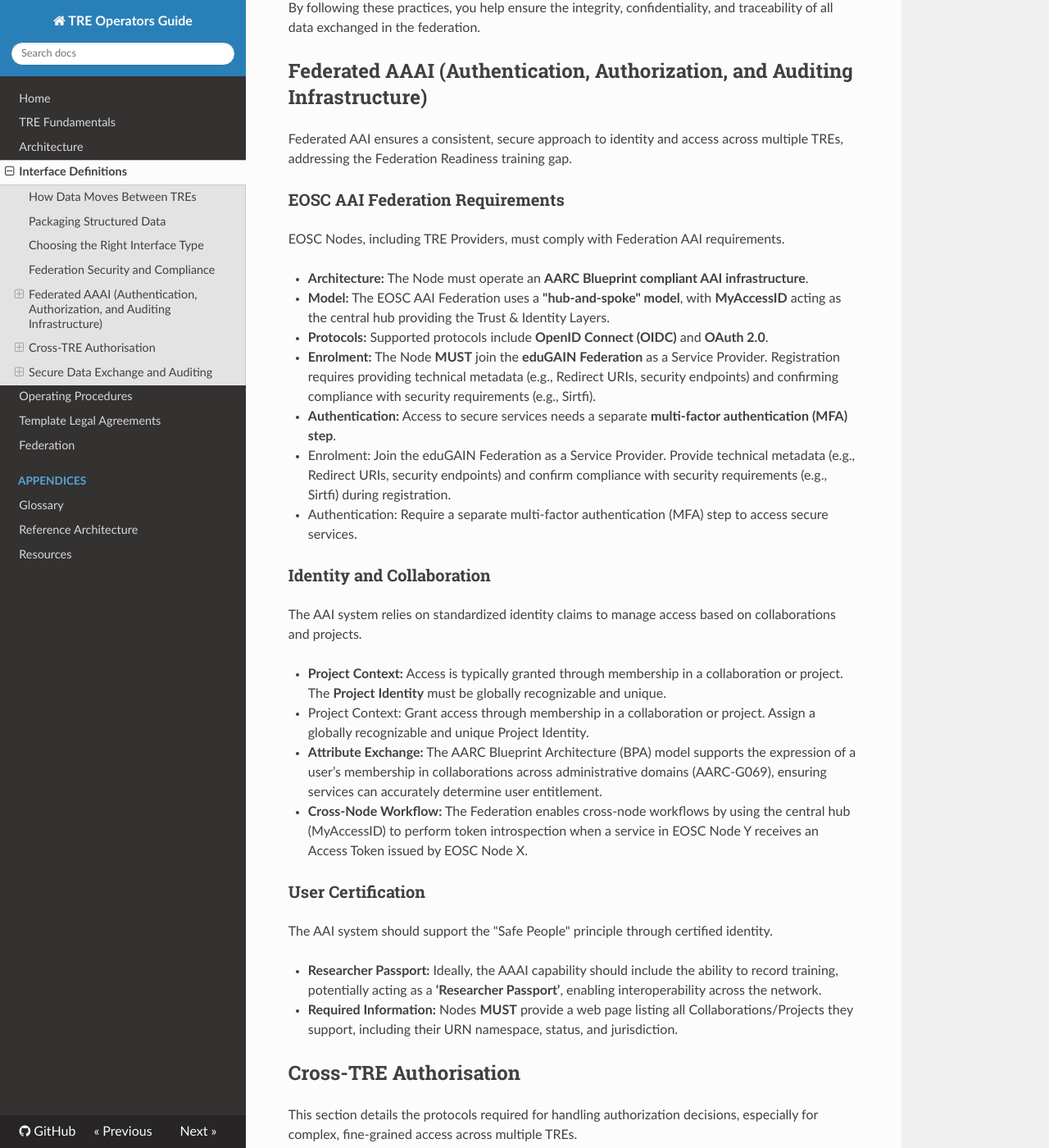
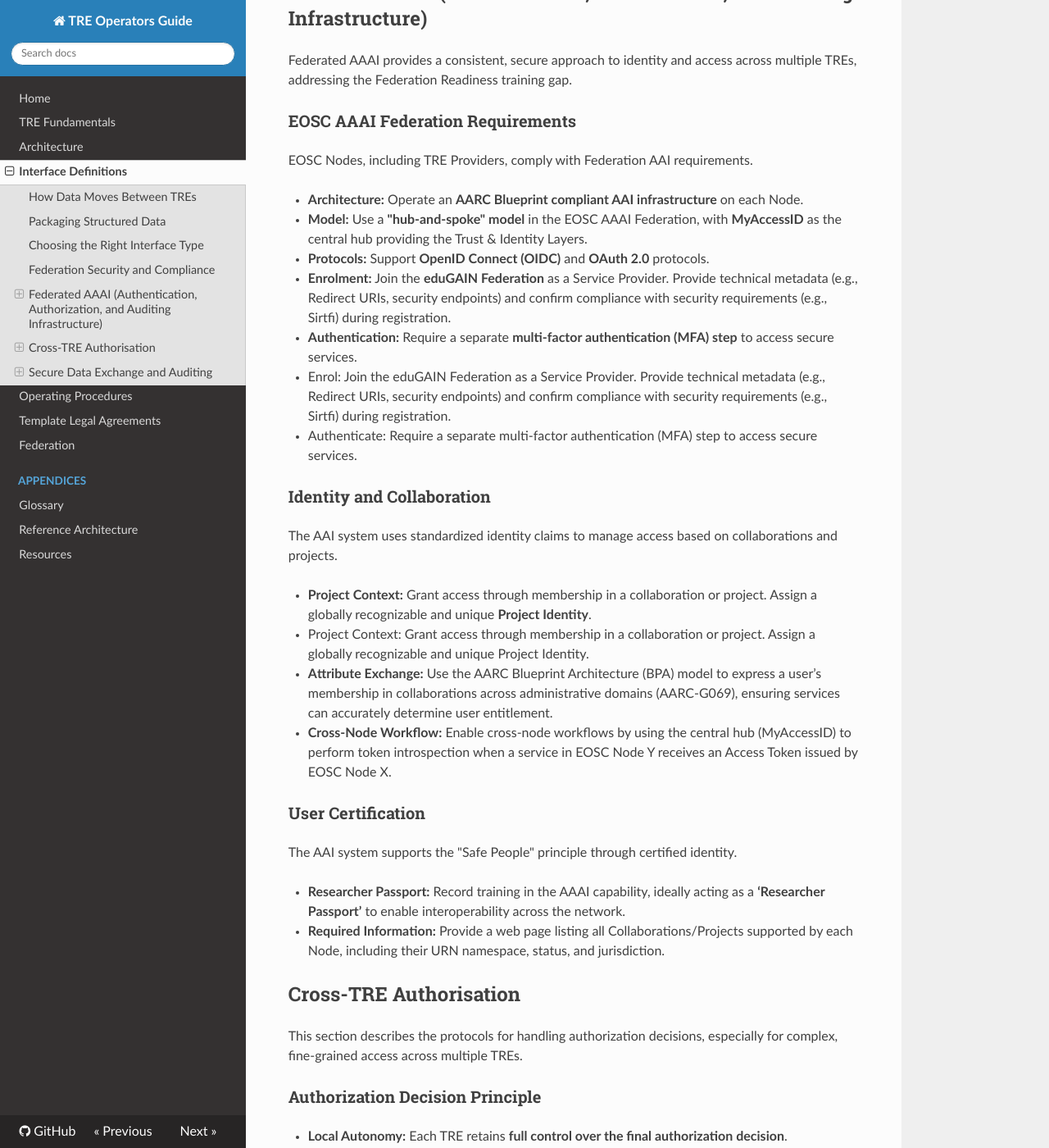
Before and after one commit to unioslo/tre-operators-docs, an MkDocs documentation site: the page built from docs/modules/interfaces/index.md, in a window 1280 px wide and 1400 px high, scrolled down 1742 px. Shown: the whole window at 82% size. Built offline with MkDocs 1.6.1, drawn with Linux system fonts in a browser that asks for light colours; nearby versions of some CDN libraries; some of the changed text lies outside the part shown.

Commit message:
Add disclaimer about GitHub Copilot contributions and improve clarity in interface documentation

```diff
--- a/docs/modules/interfaces/index.md
+++ b/docs/modules/interfaces/index.md
@@ -4,8 +4,6 @@
 This guide explains how TREs in the federation exchange data securely and efficiently. You will learn how to package data, use the right interface type, and ensure compliance with federation requirements.
 
 ## How Data Moves Between TREs
-
-TREs exchange **Structured Data Objects** using a set of well-defined interface types. All traffic to and from interface services must route through the Security Servers of the host Participant, ensuring security and traceability.
 
 TREs exchange Structured Data Objects using well-defined interface types. Route all traffic to and from interface services through the Security Servers of the host Participant to ensure security and traceability.
 
@@ -62,81 +60,81 @@
 
 ## Federated AAAI (Authentication, Authorization, and Auditing Infrastructure)
 
-Federated AAI ensures a consistent, secure approach to identity and access across multiple TREs, addressing the Federation Readiness training gap.
+Federated AAAI provides a consistent, secure approach to identity and access across multiple TREs, addressing the Federation Readiness training gap.
 
-### EOSC AAI Federation Requirements
+### EOSC AAAI Federation Requirements
 
-EOSC Nodes, including TRE Providers, must comply with Federation AAI requirements.
+EOSC Nodes, including TRE Providers, comply with Federation AAI requirements.
 
-*   **Architecture:** The Node must operate an **AARC Blueprint compliant AAI infrastructure**.
-*   **Model:** The EOSC AAI Federation uses a **"hub-and-spoke" model**, with **MyAccessID** acting as the central hub providing the Trust & Identity Layers.
-*   **Protocols:** Supported protocols include **OpenID Connect (OIDC)** and **OAuth 2.0**.
-*   **Enrolment:** The Node **MUST** join the **eduGAIN Federation** as a Service Provider. Registration requires providing technical metadata (e.g., Redirect URIs, security endpoints) and confirming compliance with security requirements (e.g., Sirtfi).
-*   **Authentication:** Access to secure services needs a separate **multi-factor authentication (MFA) step**.
+*   **Architecture:** Operate an **AARC Blueprint compliant AAI infrastructure** on each Node.
+*   **Model:** Use a **"hub-and-spoke" model** in the EOSC AAAI Federation, with **MyAccessID** as the central hub providing the Trust & Identity Layers.
+*   **Protocols:** Support **OpenID Connect (OIDC)** and **OAuth 2.0** protocols.
+*   **Enrolment:** Join the **eduGAIN Federation** as a Service Provider. Provide technical metadata (e.g., Redirect URIs, security endpoints) and confirm compliance with security requirements (e.g., Sirtfi) during registration.
+*   **Authentication:** Require a separate **multi-factor authentication (MFA) step** to access secure services.
 
-*   Enrolment: Join the eduGAIN Federation as a Service Provider. Provide technical metadata (e.g., Redirect URIs, security endpoints) and confirm compliance with security requirements (e.g., Sirtfi) during registration.
-*   Authentication: Require a separate multi-factor authentication (MFA) step to access secure services.
+*   Enrol: Join the eduGAIN Federation as a Service Provider. Provide technical metadata (e.g., Redirect URIs, security endpoints) and confirm compliance with security requirements (e.g., Sirtfi) during registration.
+*   Authenticate: Require a separate multi-factor authentication (MFA) step to access secure services.
 
 ### Identity and Collaboration
 
-The AAI system relies on standardized identity claims to manage access based on collaborations and projects.
+The AAI system uses standardized identity claims to manage access based on collaborations and projects.
 
-*   **Project Context:** Access is typically granted through membership in a collaboration or project. The **Project Identity** must be globally recognizable and unique.
+*   **Project Context:** Grant access through membership in a collaboration or project. Assign a globally recognizable and unique **Project Identity**.
 
 *   Project Context: Grant access through membership in a collaboration or project. Assign a globally recognizable and unique Project Identity.
-*   **Attribute Exchange:** The AARC Blueprint Architecture (BPA) model supports the expression of a user’s membership in collaborations across administrative domains (AARC-G069), ensuring services can accurately determine user entitlement.
-*   **Cross-Node Workflow:** The Federation enables cross-node workflows by using the central hub (MyAccessID) to perform token introspection when a service in EOSC Node Y receives an Access Token issued by EOSC Node X.
+*   **Attribute Exchange:** Use the AARC Blueprint Architecture (BPA) model to express a user’s membership in collaborations across administrative domains (AARC-G069), ensuring services can accurately determine user entitlement.
+*   **Cross-Node Workflow:** Enable cross-node workflows by using the central hub (MyAccessID) to perform token introspection when a service in EOSC Node Y receives an Access Token issued by EOSC Node X.
 
 ### User Certification
 
-The AAI system should support the "Safe People" principle through certified identity.
+The AAI system supports the "Safe People" principle through certified identity.
 
-*   **Researcher Passport:** Ideally, the AAAI capability should include the ability to record training, potentially acting as a **‘Researcher Passport’**, enabling interoperability across the network.
-*   **Required Information:** Nodes **MUST** provide a web page listing all Collaborations/Projects they support, including their URN namespace, status, and jurisdiction.
+*   **Researcher Passport:** Record training in the AAAI capability, ideally acting as a **‘Researcher Passport’** to enable interoperability across the network.
+*   **Required Information:** Provide a web page listing all Collaborations/Projects supported by each Node, including their URN namespace, status, and jurisdiction.
 
 ## Cross-TRE Authorisation
 
-This section details the protocols required for handling authorization decisions, especially for complex, fine-grained access across multiple TREs.
+This section describes the protocols for handling authorization decisions, especially for complex, fine-grained access across multiple TREs.
 
 ### Authorization Decision Principle
 
-*   **Local Autonomy:** TREs **MUST** retain **full control over the final authorization decision**.
-*   **Authorization Context:** Authorization relies heavily on the **Project** concept, which defines the context (members, datasets, duration) necessary for the TRE to make an access decision.
+*   **Local Autonomy:** Each TRE retains **full control over the final authorization decision**.
+*   **Authorization Context:** Use the **Project** concept to define the context (members, datasets, duration) necessary for the TRE to make an access decision.
 
 ### Policy and Attribute Exchange
 
-Information necessary for authorization is exchanged via standard interfaces.
+Exchange authorization information via standard interfaces.
 
-*   **Project-Based Control:** Information for general access control (e.g., is the user a member of Project X?) is exchanged via the **OIDC User Info endpoint** or **OAuth 2.0 Token Introspection endpoint**.
+*   **Project-Based Control:** Exchange information for general access control (e.g., is the user a member of Project X?) via the **OIDC User Info endpoint** or **OAuth 2.0 Token Introspection endpoint**.
 *   **Fine-Grained Control (REST APIs):** For detailed, context-sensitive authorization decisions:
-    *   Request attributes (subject, object, action, environment) **MUST** be transmitted in **JSON format** over **REST APIs**.
-    *   Authorization policies **MUST** be described using either **ODRL or REGO** language.
-    *   Policy bundles **MUST** be provided as **.tar.gz archives**.
-*   **Policy Enforcement:** The TRE’s **Open Policy Agent (OPA) component** is responsible for aggregating policies from multiple sources (AAAIs and registries) before making the final authorization decision.
+    *   Transmit request attributes (subject, object, action, environment) in **JSON format** over **REST APIs**.
+    *   Describe authorization policies using either **ODRL or REGO** language.
+    *   Provide policy bundles as **.tar.gz archives**.
+*   **Policy Enforcement:** Use the TRE’s **Open Policy Agent (OPA) component** to aggregate policies from multiple sources (AAAIs and registries) before making the final authorization decision.
 
 *   Policy Enforcement: Aggregate policies from multiple sources (AAAIs and registries) using the TRE’s Open Policy Agent (OPA) component before making the final authorization decision.
 
 ### Data Flow Security
 
-Authorization interfaces support the exchange of Structured Data Objects (Query Objects, Job Request Objects).
+Use authorization interfaces to exchange Structured Data Objects (Query Objects, Job Request Objects).
 
-*   **Query Objects (Direct Queries):** These objects contain the executable query and are not expected to contain sensitive data. They are designated **“SDC green”** and typically require no output control before leaving their originating environment (unless they encapsulate elements like partially trained neural networks).
-*   **Data Manager Roles:** Interface types that exchange sensitive metadata or data extracts (Index, Data Ingress/Egress) **SHALL** only be invoked by system actors in **Data Manager** roles.
+*   **Query Objects (Direct Queries):** Use these objects to contain the executable query. They typically do not contain sensitive data and are designated **“SDC green”**. Usually, you do not need output control before they leave their originating environment (unless they encapsulate elements like partially trained neural networks).
+*   **Data Manager Roles:** Allow only system actors in **Data Manager** roles to invoke interface types that exchange sensitive metadata or data extracts (Index, Data Ingress/Egress).
 
 *   Data Manager Roles: Allow only system actors in Data Manager roles to invoke interface types that exchange sensitive metadata or data extracts (Index, Data Ingress/Egress).
 
 ## Secure Data Exchange and Auditing
 
-This section defines the mandatory requirements for ensuring the confidentiality, integrity, and traceability of data exchanged between Federation Participants.
+This section lists the mandatory requirements for ensuring the confidentiality, integrity, and traceability of data exchanged between Federation Participants.
 
 ### Mandatory Encryption
 
-To maintain a secure and trustworthy foundation, encryption is mandatory for all network traffic between Federation Participants.
+Encrypt all network traffic between Federation Participants to maintain a secure and trustworthy foundation.
 
-*   **Data Exchange:** All data exchange between Federation Participants **MUST** be encrypted. This applies to large transfers of Data Extract Objects (via Data Ingress/Egress).
-*   **Query Exchange:** All query exchange (both direct and indirect) between Participants **MUST** be encrypted.
-*   **Index Exchange:** All index data exchange between Participants **MUST** be encrypted.
-*   **Security Server Role:** Traffic to and from all interface services **MUST** route through the **Security Servers** of the host Participant.
+*   **Data Exchange:** Encrypt all data exchanged between Federation Participants. This applies to large transfers of Data Extract Objects (via Data Ingress/Egress).
+*   **Query Exchange:** Encrypt all query exchanges (both direct and indirect) between Participants.
+*   **Index Exchange:** Encrypt all index data exchanged between Participants.
+*   **Security Server Role:** Route all traffic to and from interface services through the **Security Servers** of the host Participant.
 
 *   Data Exchange: Encrypt all data exchanged between Federation Participants. This applies to large transfers of Data Extract Objects (via Data Ingress/Egress).
 *   Query Exchange: Encrypt all query exchanges (both direct and indirect) between Participants.
@@ -145,12 +143,12 @@
 
 ### Auditing and Accounting Infrastructure
 
-A standardized auditing system is necessary to maintain accountability and address auditing requirements (e.g., GDPR compliance).
+Use a standardized auditing system to maintain accountability and address auditing requirements (e.g., GDPR compliance).
 
-*   **Centralized Service:** A centralized **ELK stack** (Elasticsearch, Logstash, Kibana) implements the accounting/auditing federation service. TREs **MAY** deploy their own local ELK stack.
-*   **API Standard:** The interface for all data submissions is the **ELK compatible API**.
-*   **Mandatory Data Submission:** TRE and federation services **ARE REQUIRED** to send accounting information to an ELK stack.
-*   **Audit Model:** The information submitted **MUST** use the prescribed accounting/auditing model and be available during the audit process to answer the basic questions: **“who”, “what”, “when”, “where”**.
+*   **Centralized Service:** Implement a centralized **ELK stack** (Elasticsearch, Logstash, Kibana) for the accounting/auditing federation service. TREs MAY deploy their own local ELK stack.
+*   **API Standard:** Use the **ELK compatible API** for all data submissions.
+*   **Mandatory Data Submission:** Send accounting information from TRE and federation services to an ELK stack.
+*   **Audit Model:** Use the prescribed accounting/auditing model for submitted information and make it available during the audit process to answer the basic questions: "who", "what", "when", "where".
 
 *   Mandatory Data Submission: Send accounting information from TRE and federation services to an ELK stack.
-*   Audit Model: Use the prescribed accounting/auditing model for submitted information and make it available during the audit process to answer the basic questions: “who”, “what”, “when”, “where”.
+*   Audit Model: Use the prescribed accounting/auditing model for submitted information and make it available during the audit process to answer the basic questions: "who", "what", "when", "where".
```
Also changed, not shown: docs/index.md (+10 -0 lines).
